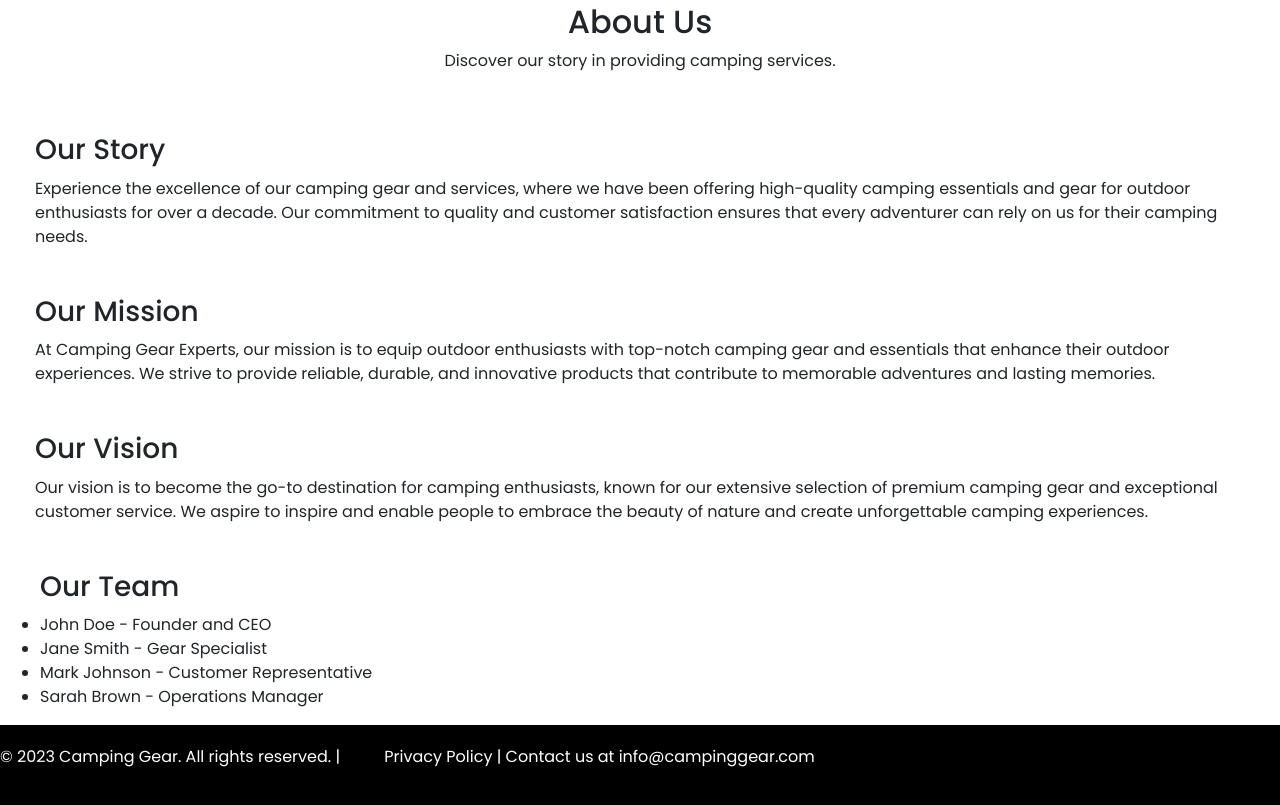
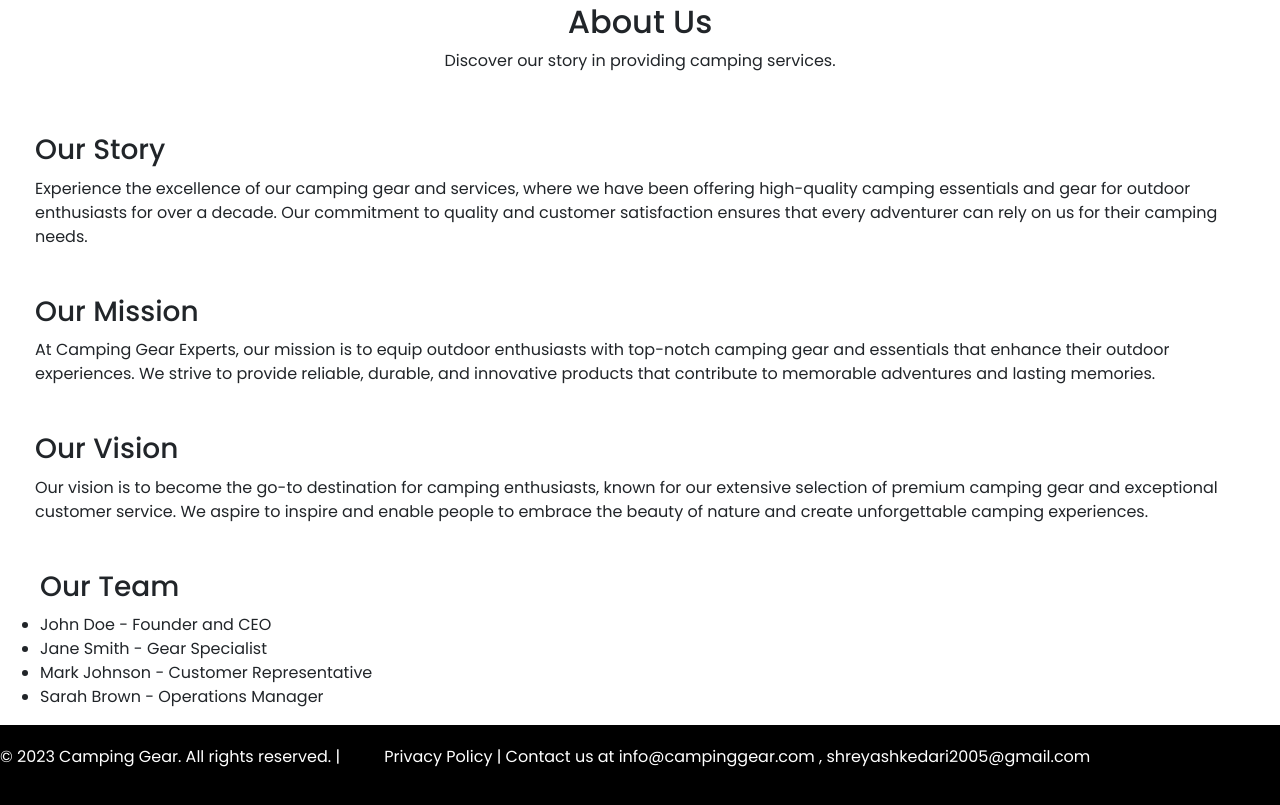
Before and after one commit to Shreyash3254/mytravelweb.in, a plain HTML site: page index.html in a window 1280 px wide. Shown: the part 2887-3692 px from the top of the page. Drawn offline with nearby package versions, Linux system fonts and the light colour scheme.

Commit message:
Update index.html

```diff
--- a/index.html
+++ b/index.html
@@ -147,7 +147,7 @@
     </div>
   </section>
   <footer class="status-bar">
-    <p>&copy; 2023 Camping Gear. All rights reserved. | <a href="privacy.html">Privacy Policy</a> | Contact us at info@campinggear.com</p>
+    <p>&copy; 2023 Camping Gear. All rights reserved. | <a href="privacy.html">Privacy Policy</a> | Contact us at info@campinggear.com , shreyashkedari2005@gmail.com</p>
   </footer>
 </body>
 
```
